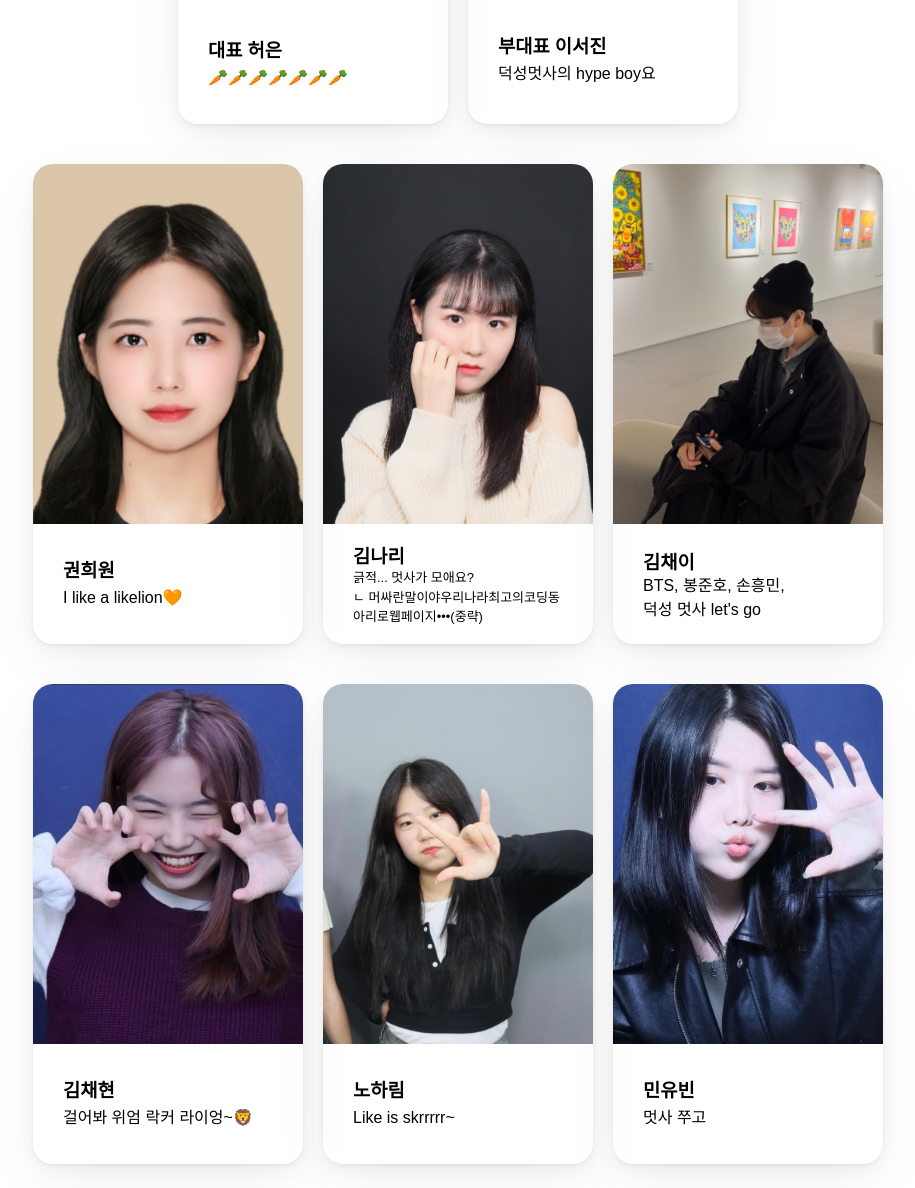
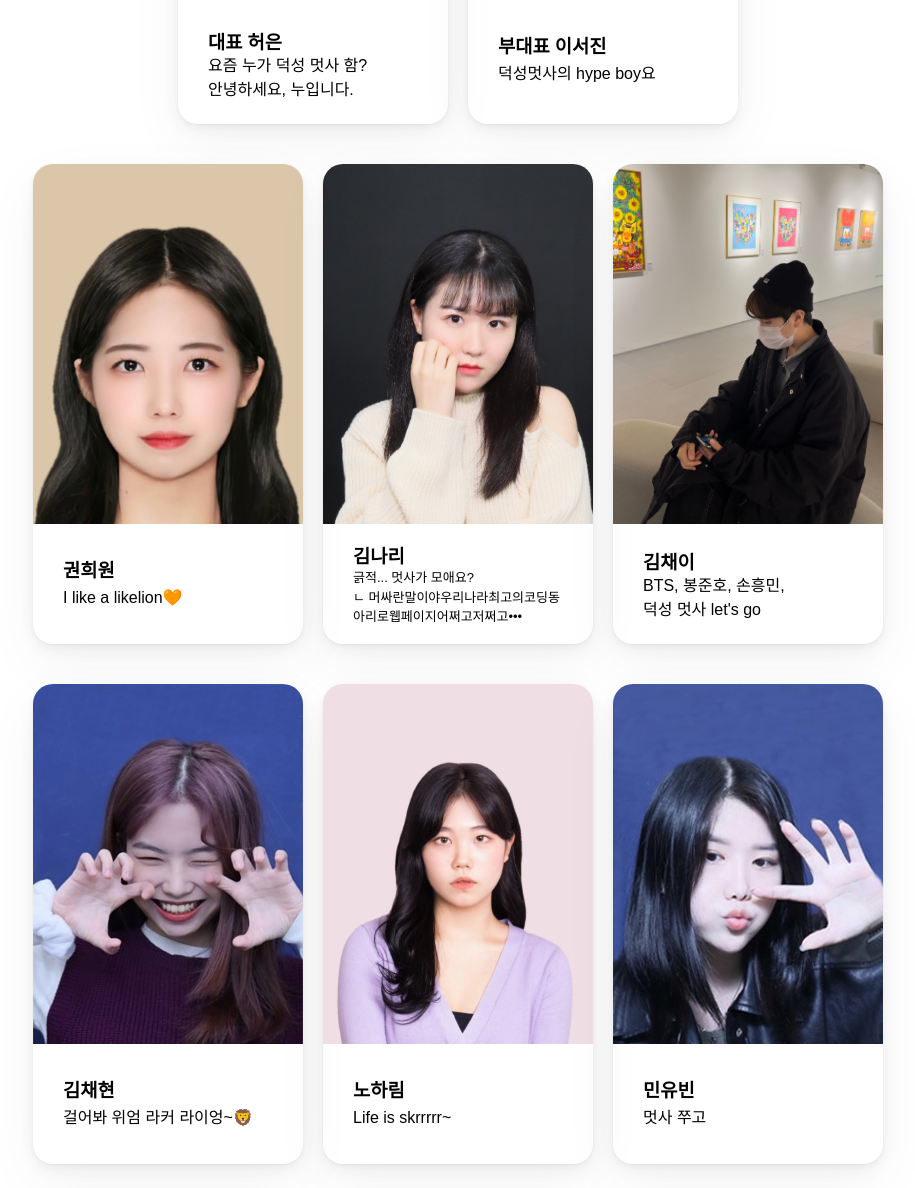
Before and after one commit to kknari/2023likelion, a Django app: template templates/org.html in a window 1280 px wide. Shown: the part 732-1920 px from the top of the page, without its empty margins (182-1097 px from the left). Run offline with Django 4.2, Linux system fonts and the light colour scheme; the template is opened without the code that fills it, so the values that code supplies are empty; some web fonts are replaced.

Commit message:
사진 변경

```diff
--- a/templates/org.html
+++ b/templates/org.html
@@ -17,7 +17,8 @@
       <img class="cardImg" style="background-image: url('../static/img/heoeun.jpg');"></img>
       <div class="cardContent">
       <h3>대표 허은</h3>
-      <p>🥕🥕🥕🥕🥕🥕🥕</p>
+      <p style="line-height: 1.5;">요즘 누가 덕성 멋사 함?<br>
+        안녕하세요, 누입니다.</p>
       </div>
     </div>
     <div class="card">
@@ -42,7 +43,7 @@
       <div class="cardContent">
       <h3>김나리</h3>
       <p style="line-height: 1; font-size: small;">긁적... 멋사가 모애요?<br>
-        ㄴ 머싸란말이야우리나라최고의코딩동아리로웹페이지•••(중략)</p>
+        ㄴ 머싸란말이야우리나라최고의코딩동아리로웹페이지어쩌고저쩌고•••</p>
       </div>
     </div>
     <div class="card">
@@ -56,14 +57,14 @@
       <div class="cardImg" style="background-image: url('../static/img/chaehyun.jpg');"></div>
       <div class="cardContent">
       <h3>김채현</h3>
-      <p>걸어봐 위엄 락커 라이엉~🦁</p>
+      <p>걸어봐 위엄 라커 라이엉~🦁</p>
       </div>
     </div>
     <div class="card">
       <div class="cardImg" style="background-image: url('../static/img/harim.jpg');"></div>
       <div class="cardContent">
       <h3>노하림</h3>
-      <p>Like is skrrrrr~</p>
+      <p>Life is skrrrrr~</p>
       </div>
     </div>
     <div class="card">
@@ -110,7 +111,7 @@
     <div class="cardContent">
     <h3>김나리</h3>
     <p style="line-height: 1.5; font-size: small;">긁적... 멋사가 모애요?<br>
-      ㄴ 머싸란말이야우리나라최고의코딩동아리로웹페이지•••(중략)</p>
+      ㄴ 머싸란말이야우리나라최고의코딩동아리로웹페이지어쩌고저쩌고•••</p>
     </div>
   </div>
   <div class="card">
@@ -124,14 +125,14 @@
     <div class="cardImg" style="background-image: url('../static/img/chaehyun.jpg');"></div>
     <div class="cardContent">
     <h3>김채현</h3>
-    <p>걸어봐 위엄 락커 라이엉~🦁</p>
+    <p>걸어봐 위엄 라커 라이엉~🦁</p>
   </div>
   </div>
   <div class="card">
     <div class="cardImg" style="background-image: url('../static/img/harim.jpg');"></div>
     <div class="cardContent">
     <h3>노하림</h3>
-    <p>Like is skrrrrr~</p>
+    <p>Life is skrrrrr~</p>
     </div>
   </div>
   <div class="card">
```
Also changed, not shown: static/img/chaehyun.jpg, static/img/harim.jpg, static/img/heoeun.jpg, static/img/huiwon.jpg, static/img/jinkyung.jpg, static/img/seojin.jpg, static/img/yeojin.jpg, static/img/yubin.jpg.
